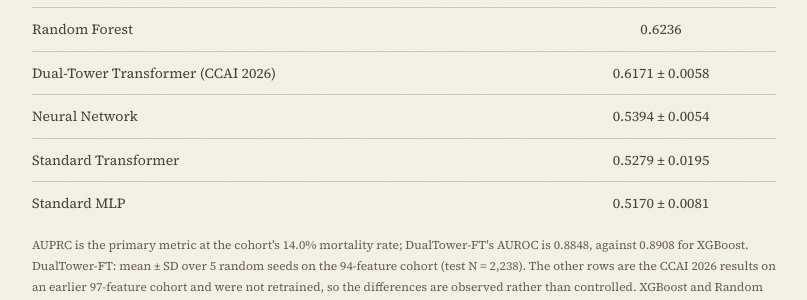
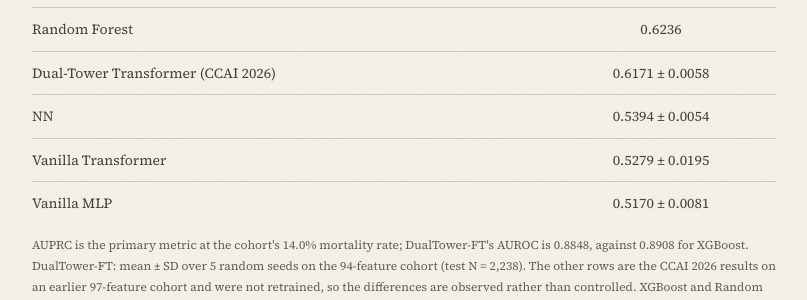
Before and after one commit to ZR-JIA/zr-jia.github.io, a Jekyll site: the page built from _publications/dualtower-ft-pricai.md, in a window 1280 px wide and 900 px high, scrolled down 1201 px. Shown: the part 154-454 px from the top of the window, without its empty margins (236-1043 px from the left). Built offline with Jekyll 4.4.1, drawn with Linux system fonts in a browser that asks for light colours; a style sheet for code colours, icons or effects is not loaded.

Commit message:
content: name the PRICAI baselines as the PRICAI paper does
The PRICAI page's comparison table used the CCAI paper's model names.
The PRICAI paper (Fig. 2) labels the same baselines NN, Vanilla MLP and
Vanilla Transformer, so the page now does too:

  Neural Network        -> NN
  Standard Transformer  -> Vanilla Transformer
  Standard MLP          -> Vanilla MLP

The values are unchanged. The CCAI page keeps the CCAI names.

```diff
--- a/_publications/dualtower-ft-pricai.md
+++ b/_publications/dualtower-ft-pricai.md
@@ -89,15 +89,15 @@ citation_ris: |
         <td>0.6171 &plusmn; 0.0058</td>
       </tr>
       <tr>
-        <td>Neural Network</td>
+        <td>NN</td>
         <td>0.5394 &plusmn; 0.0054</td>
       </tr>
       <tr>
-        <td>Standard Transformer</td>
+        <td>Vanilla Transformer</td>
         <td>0.5279 &plusmn; 0.0195</td>
       </tr>
       <tr>
-        <td>Standard MLP</td>
+        <td>Vanilla MLP</td>
         <td>0.5170 &plusmn; 0.0081</td>
       </tr>
     </tbody>
```
